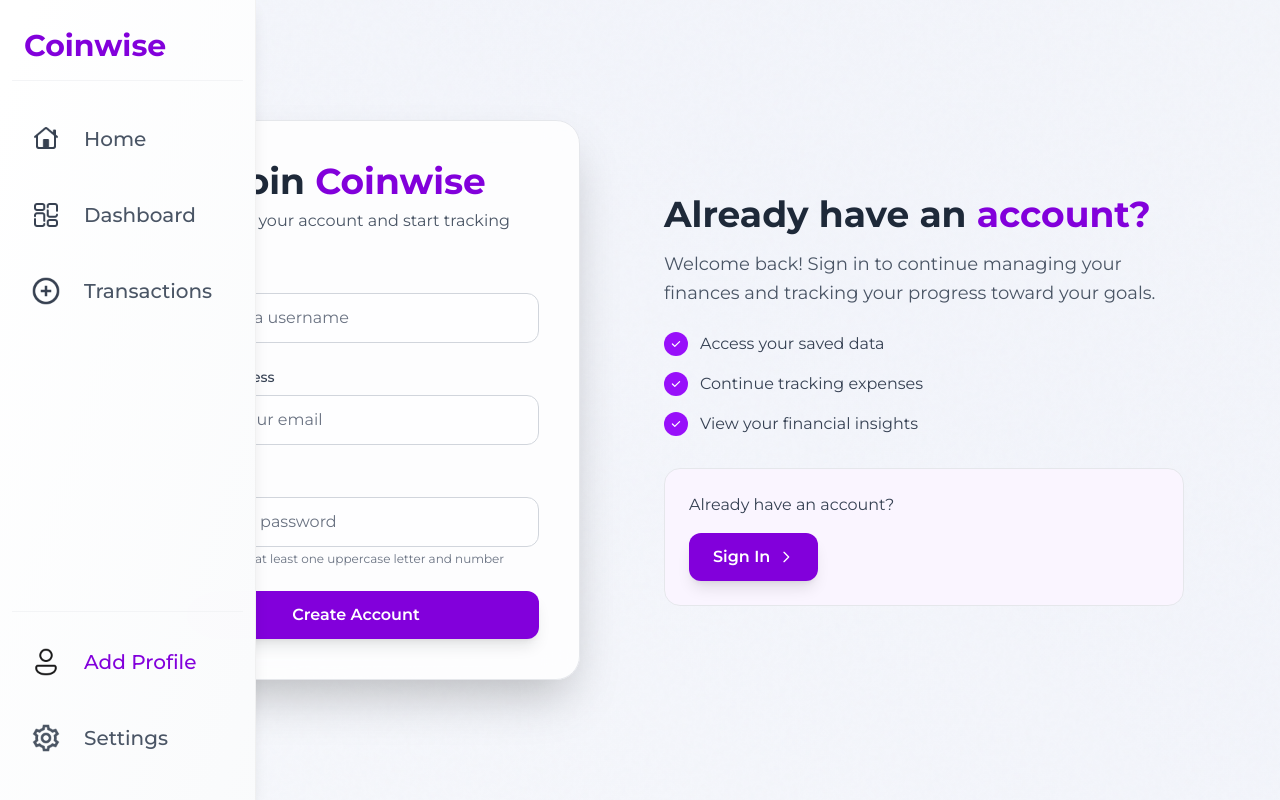
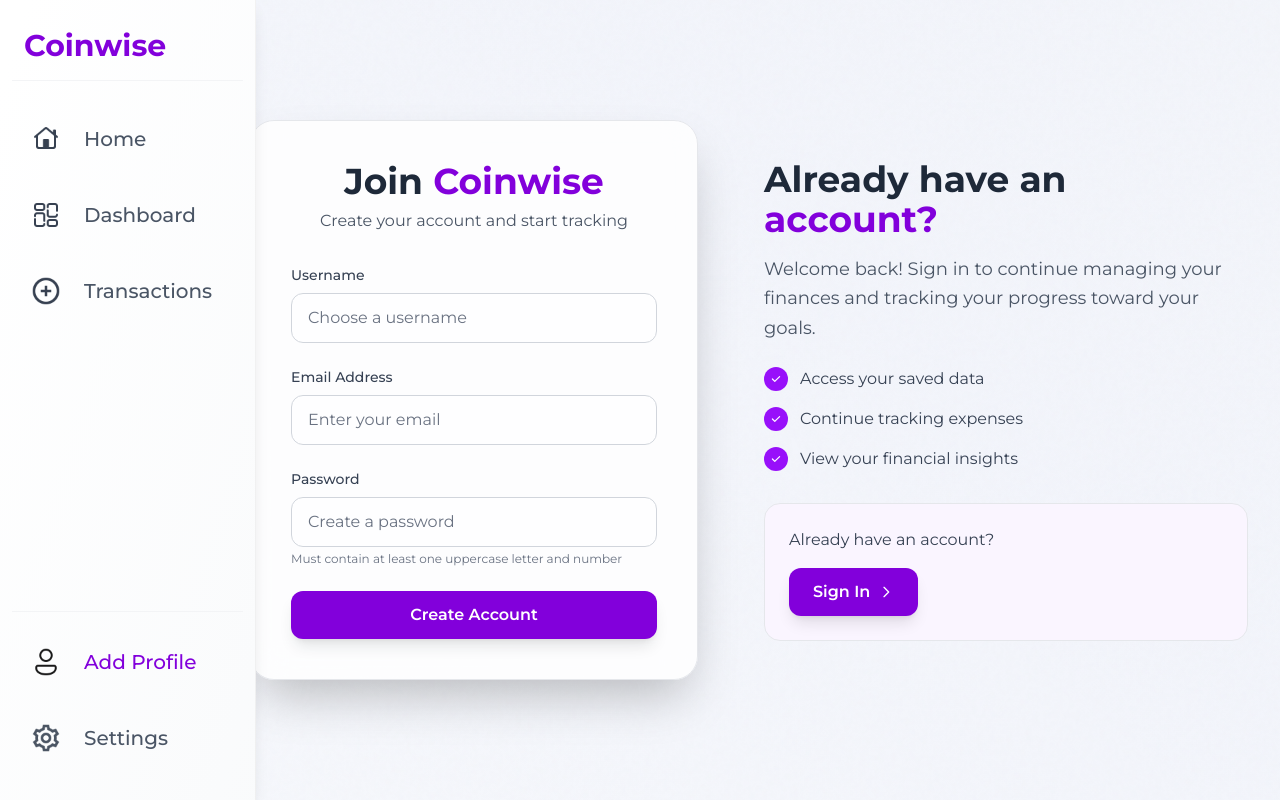
Before and after one commit to markomoev/Coinwise, a React (Vite) app: page /signup in a window 1280 px wide. Built offline with nearby package versions, Linux system fonts and the light colour scheme.

Commit message:
login and signup desgin bug fix

```diff
--- a/src/features/auth/Login.tsx
+++ b/src/features/auth/Login.tsx
@@ -88,7 +88,7 @@ export default function LogSignPage(){
                             alertMessageText={alertMessageText} />}
                 </div>
 
-                <div className='flex-1 flex justify-center items-start lg:items-center overflow-y-auto md:mt-0 mt-10'>
+                <div className='flex-1 flex justify-center items-start lg:items-center overflow-y-auto md:mt-0 mt-10 md:ml-50'>
                     <div className='w-full max-w-6xl mx-auto px-4 sm:px-6 lg:px-8 py-8 lg:py-0'>
                         <div className='grid grid-cols-1 lg:grid-cols-2 gap-12 items-start lg:items-center lg:min-h-screen'>
                             {/* Login Form Section */}
--- a/src/features/auth/Signup.tsx
+++ b/src/features/auth/Signup.tsx
@@ -82,7 +82,7 @@ export default function SignUpPage(){
                             closeAlert={() => setAlertMessage(false)}
                             alertMessageText={alertMessageText} />}
                 </div>
-                <div className='flex-1 flex justify-center items-start lg:items-center overflow-y-auto md:mt-0 mt-10'>
+                <div className='flex-1 flex justify-center items-start lg:items-center overflow-y-auto md:mt-0 mt-10 md:ml-50'>
                     <div className='w-full max-w-6xl mx-auto px-4 sm:px-6 lg:px-8 py-8 lg:py-0'>
                         <div className='grid grid-cols-1 lg:grid-cols-2 gap-12 items-start lg:items-center lg:min-h-screen'>
                             {/* Signup Form Section */}
```
Also changed, not shown: 1 other file (tests, documents, lock files or other folders).
